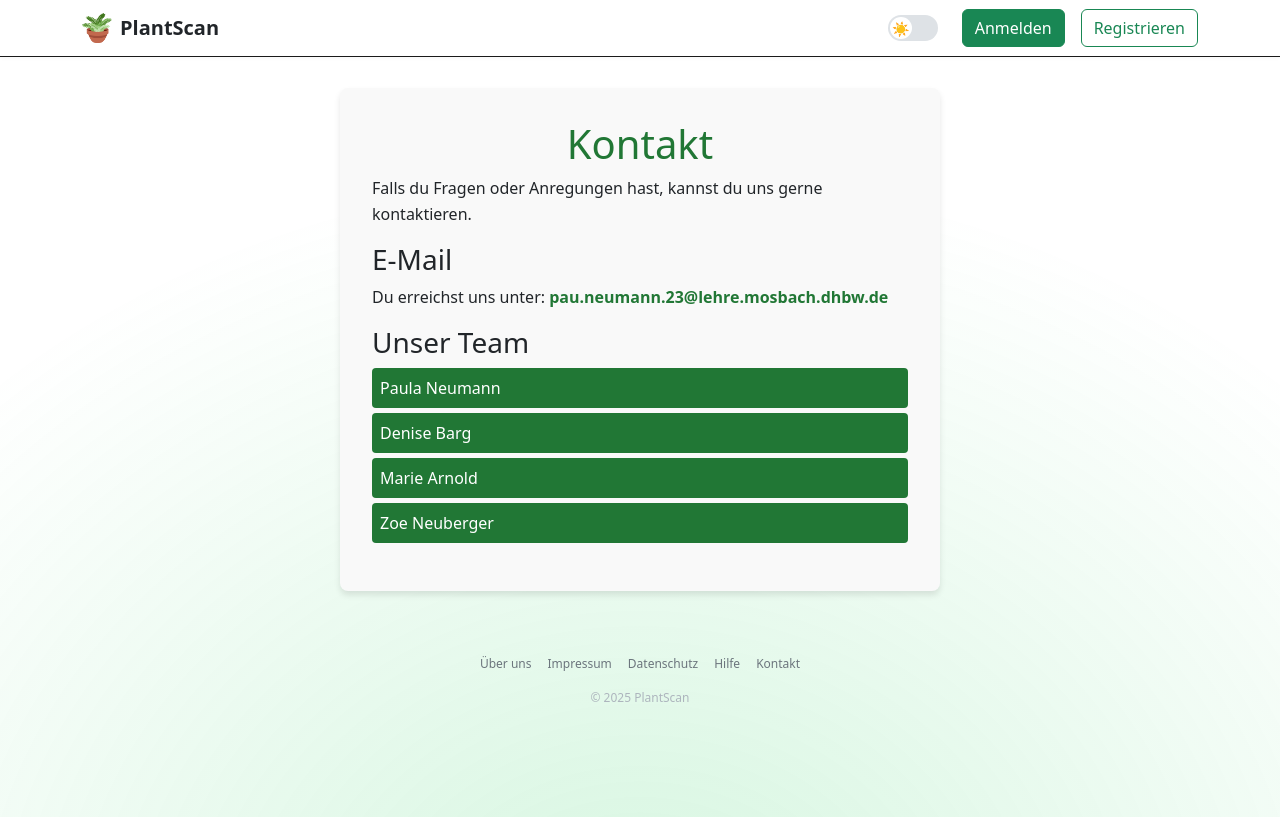
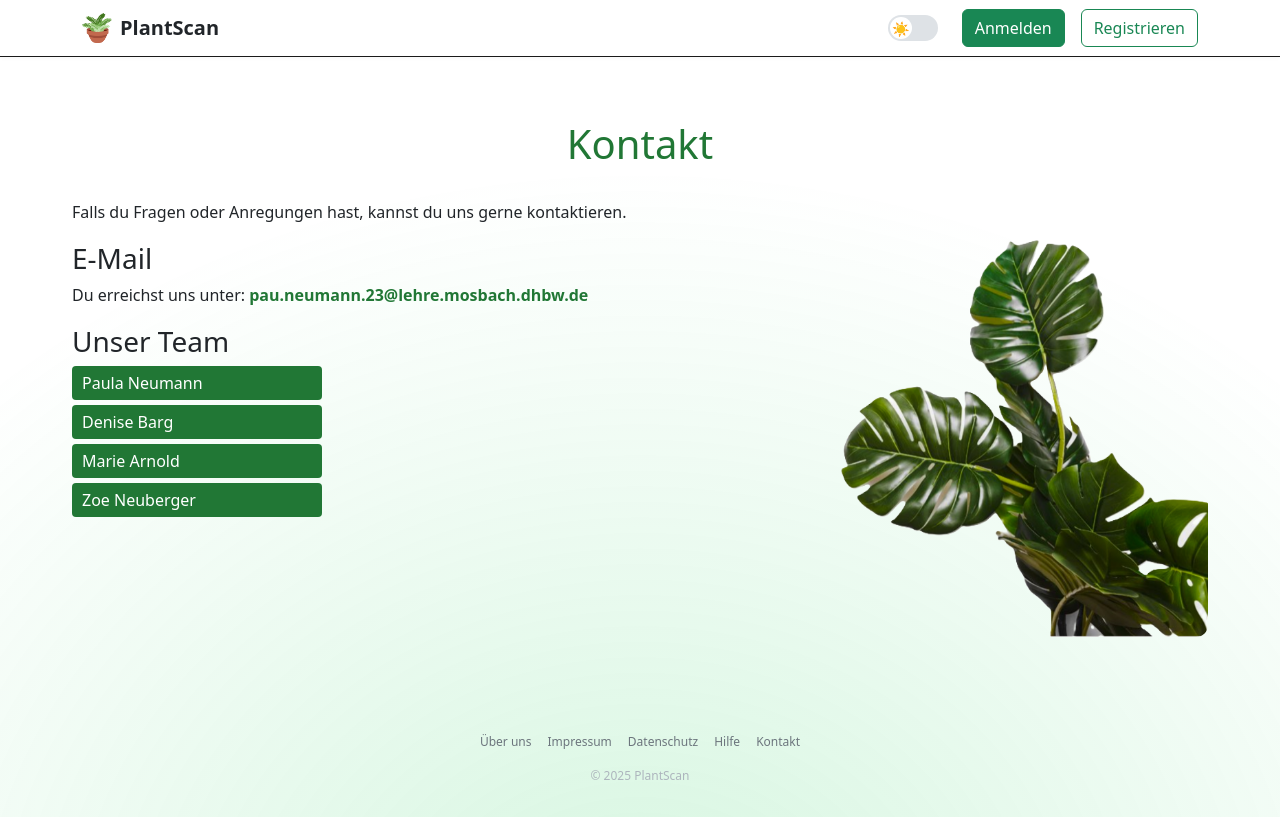
Before and after one commit to on23db/T6_Projekt_PlantScan, a Vue app: page /kontakt in a window 1280 px wide. Built offline with nearby package versions, Linux system fonts and the light colour scheme; no server answers.

Commit message:
Fixed: Adjusted container width and background color for Impressum, Kontakt, Datenschutz, Hilfe, Über uns, and PlantList pages to support dark mode and ensure consistent design

```diff
--- a/src/views/Datenschutz.vue
+++ b/src/views/Datenschutz.vue
@@ -59,17 +59,20 @@
 
 <style scoped>
 .datenschutz-container {
-    max-width: 800px;
+    width: 100%;
+    max-width: 1200px;
+    /* Maximale Breite für größere Bildschirme */
     margin: 2rem auto;
     padding: 2rem;
-    background: #f9f9f9;
+    background: transparent;
+    box-shadow: none;
     border-radius: 8px;
-    box-shadow: 0px 4px 6px rgba(0, 0, 0, 0.1);
 }
 
 h1 {
     text-align: center;
     color: #217735;
+    margin-bottom: 2rem;
 }
 
 h2 {
@@ -96,4 +99,13 @@ a:hover {
     color: #1a5e2e;
     text-decoration: underline;
 }
+
+@media (max-width: 768px) {
+    .datenschutz-container {
+        width: 100%;
+        padding-left: 15px;
+        /* Mehr Abstand für kleine Bildschirme */
+        padding-right: 15px;
+    }
+}
 </style>
--- a/src/views/Hilfe.vue
+++ b/src/views/Hilfe.vue
@@ -18,7 +18,7 @@
 
             <h5>3. Wie kann ich den Support kontaktieren?</h5>
             <p>Schreib uns eine E-Mail an <a
-                    href="mailto:[pau.neumann.23@lehre.mosbach.dhbw.de]">pau.neumann.23@lehre.mosbach.dhbw.de</a>. Wir
+                    href="mailto:pau.neumann.23@lehre.mosbach.dhbw.de">pau.neumann.23@lehre.mosbach.dhbw.de</a>. Wir
                 versuchen, so schnell wie
                 möglich zu antworten.</p>
         </div>
@@ -40,17 +40,19 @@ a:hover {
 }
 
 .hilfe-container {
-    max-width: 800px;
+    width: 100%;
+    max-width: 1200px;
+    /* Maximale Breite für größere Bildschirme */
     margin: 2rem auto;
     padding: 2rem;
-    background: #f9f9f9;
+    background: transparent;
     border-radius: 8px;
-    box-shadow: 0px 4px 6px rgba(0, 0, 0, 0.1);
 }
 
 h1 {
     text-align: center;
     color: #217735;
+    margin-bottom: 2rem;
 }
 
 h2 {
@@ -58,7 +60,7 @@ h2 {
     color: #333;
 }
 
-.faq h {
+.faq h5 {
     margin-top: 1rem;
     color: #217735;
 }
@@ -66,4 +68,13 @@ h2 {
 p {
     line-height: 1.6;
 }
+
+@media (max-width: 768px) {
+    .hilfe-container {
+        width: 100%;
+        padding-left: 15px;
+        /* Mehr Abstand für kleine Bildschirme */
+        padding-right: 15px;
+    }
+}
 </style>
--- a/src/views/Impressum.vue
+++ b/src/views/Impressum.vue
@@ -52,17 +52,19 @@ a:hover {
 }
 
 .impressum-container {
-    max-width: 800px;
+    width: 100%;
+    max-width: 1200px;
+    /* Maximale Breite für größere Bildschirme */
     margin: 2rem auto;
     padding: 2rem;
-    background: #f9f9f9;
+    background: transparent;
     border-radius: 8px;
-    box-shadow: 0px 4px 6px rgba(0, 0, 0, 0.1);
 }
 
 h1 {
     text-align: center;
     color: #217735;
+    margin-bottom: 2rem;
 }
 
 h2 {
@@ -73,4 +75,13 @@ h2 {
 p {
     line-height: 1.6;
 }
+
+@media (max-width: 768px) {
+    .impressum-container {
+        width: 100%;
+        padding-left: 15px;
+        /* Mehr Abstand für kleine Bildschirme */
+        padding-right: 15px;
+    }
+}
 </style>
--- a/src/views/Kontakt.vue
+++ b/src/views/Kontakt.vue
@@ -1,7 +1,10 @@
 <template>
     <div class="kontakt-container">
-        <h1>Kontakt</h1>
+        <!-- Mittig platzierte Überschrift -->
+        <h1 class="kontakt-title">Kontakt</h1>
 
+        <div class="kontakt-content">
+            <div class="text-section">
                 <p>Falls du Fragen oder Anregungen hast, kannst du uns gerne kontaktieren.</p>
 
                 <h3>E-Mail</h3>
@@ -17,21 +20,46 @@
                     <li>Zoe Neuberger</li>
                 </ul>
             </div>
+
+            <!-- Rechter Bereich: Bild -->
+            <div class="image-section">
+                <img src="/src/assets/Pflanze.png" alt="Pflanzenbild" class="img-fluid" />
+            </div>
+        </div>
+    </div>
 </template>
 
 <style scoped>
 .kontakt-container {
-    max-width: 600px;
+    width: 100%;
+    max-width: 1200px;
     margin: 2rem auto;
     padding: 2rem;
-    background: #f9f9f9;
+    background: transparent;
+    box-shadow: none;
     border-radius: 8px;
-    box-shadow: 0px 4px 6px rgba(0, 0, 0, 0.1);
 }
 
-h1 {
+/* Mittig platzierte Überschrift */
+.kontakt-title {
     text-align: center;
     color: #217735;
+    margin-bottom: 2rem;
+}
+
+.kontakt-content {
+    display: flex;
+    justify-content: space-between;
+    /* Platziert Text und Bild nebeneinander */
+    flex-wrap: wrap;
+    /* Erlaubt es den Inhalt, sich anzupassen, wenn der Bildschirm kleiner wird */
+}
+
+.text-section {
+    width: 60%;
+    /* Der Textbereich nimmt 60% des Containers ein */
+    padding-right: 2rem;
+    /* Etwas Abstand zwischen Text und Bild */
 }
 
 h2 {
@@ -51,9 +79,11 @@ ul {
 ul li {
     background: #217735;
     color: white;
-    padding: 8px;
+    padding: 5px 10px;
     margin: 5px 0;
     border-radius: 4px;
+    width: 250px;
+    text-align: left;
 }
 
 a {
@@ -66,4 +96,39 @@ a:hover {
     color: #1a5e2e;
     text-decoration: underline;
 }
+
+.image-section {
+    width: 35%;
+    /* Der Bildbereich nimmt 35% des Containers ein */
+    display: flex;
+    justify-content: center;
+    align-items: center;
+}
+
+.image-section img {
+    max-width: 100%;
+    height: auto;
+    border-radius: 12px;
+}
+
+@media (max-width: 768px) {
+    .kontakt-content {
+        flex-direction: column;
+        /* Auf kleinen Bildschirmen wird der Inhalt untereinander gestapelt */
+        align-items: center;
+    }
+
+    .text-section {
+        width: 100%;
+        /* Auf kleinen Bildschirmen nimmt der Textbereich die volle Breite ein */
+        padding-right: 0;
+    }
+
+    .image-section {
+        width: 100%;
+        /* Bild nimmt auch die volle Breite ein */
+        margin-top: 1rem;
+        /* Etwas Abstand zwischen Text und Bild */
+    }
+}
 </style>
--- a/src/views/PlantList.vue
+++ b/src/views/PlantList.vue
@@ -2,11 +2,11 @@
     <div class="plant-list-container">
         <h1>🌿 Gespeicherte Pflanzen</h1>
 
-        <div v-if="loading">Lade Pflanzen...</div>
-        <div v-else-if="plants.length === 0">Noch keine Pflanzen gespeichert.</div>
+        <div v-if="loading" class="loading">Lade Pflanzen...</div>
+        <div v-else-if="plants.length === 0" class="no-plants">Noch keine Pflanzen gespeichert.</div>
 
         <ul v-else>
-            <li v-for="plant in plants" :key="plant.id">
+            <li v-for="plant in plants" :key="plant.id" class="plant-item">
                 <h2>{{ plant.name }}</h2>
                 <p><strong>Wissenschaftlicher Name:</strong> {{ plant.scientificName }}</p>
                 <p><strong>Hinzugefügt am:</strong> {{ formatDate(plant.timestamp) }}</p>
@@ -51,17 +51,25 @@ export default {
 
 <style scoped>
 .plant-list-container {
-    max-width: 800px;
+    max-width: 1200px;
     margin: 2rem auto;
     padding: 2rem;
-    background: #f9f9f9;
+    background: transparent;
     border-radius: 8px;
-    box-shadow: 0px 4px 6px rgba(0, 0, 0, 0.1);
 }
 
 h1 {
     text-align: center;
     color: #217735;
+    margin-bottom: 1.5rem;
+}
+
+.loading,
+.no-plants {
+    text-align: center;
+    font-size: 1.2rem;
+    color: #555;
+    margin-top: 2rem;
 }
 
 ul {
@@ -69,11 +77,33 @@ ul {
     padding: 0;
 }
 
-li {
+.plant-item {
     background: white;
-    padding: 1rem;
-    margin-bottom: 1rem;
+    padding: 1.5rem;
+    margin-bottom: 1.5rem;
     border-radius: 8px;
-    box-shadow: 0px 2px 4px rgba(0, 0, 0, 0.1);
+    box-shadow: 0px 4px 8px rgba(0, 0, 0, 0.1);
+}
+
+.plant-item h2 {
+    font-size: 1.5rem;
+    color: #217735;
+}
+
+.plant-item p {
+    margin: 0.5rem 0;
+    line-height: 1.6;
+}
+
+@media (max-width: 768px) {
+    .plant-list-container {
+        width: 100%;
+        padding-left: 15px;
+        padding-right: 15px;
+    }
+
+    .plant-item {
+        padding: 1rem;
+    }
 }
 </style>
--- a/src/views/Überuns.vue
+++ b/src/views/Überuns.vue
@@ -39,17 +39,21 @@
 
 <style scoped>
 .ueber-uns-container {
-    max-width: 800px;
+    width: 100%;
+    max-width: 1200px;
+    /* Maximale Breite für größere Bildschirme */
     margin: 2rem auto;
     padding: 2rem;
-    background: #f9f9f9;
+    background: transparent;
+    box-shadow: none;
     border-radius: 8px;
-    box-shadow: 0px 4px 6px rgba(0, 0, 0, 0.1);
 }
 
+/* Mittig platzierte Überschrift */
 h1 {
     text-align: center;
     color: #217735;
+    margin-bottom: 2rem;
 }
 
 h2 {
@@ -76,4 +80,13 @@ a:hover {
     color: #1a5e2e;
     text-decoration: underline;
 }
+
+@media (max-width: 768px) {
+    .ueber-uns-container {
+        width: 100%;
+        padding-left: 15px;
+        /* Mehr Abstand für kleine Bildschirme */
+        padding-right: 15px;
+    }
+}
 </style>
```
Also changed, not shown: src/assets/Pflanze.png (added). Lines whose indentation alone changed are shown as unchanged.
